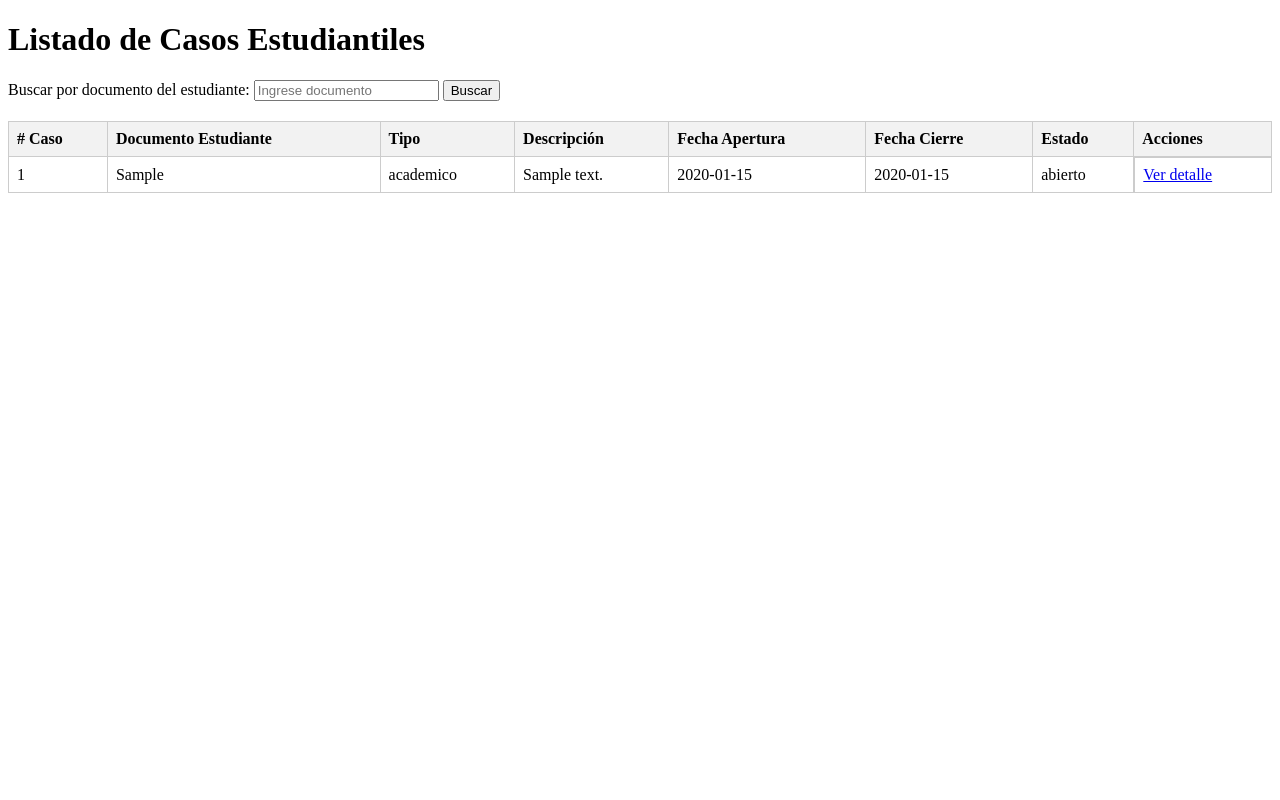
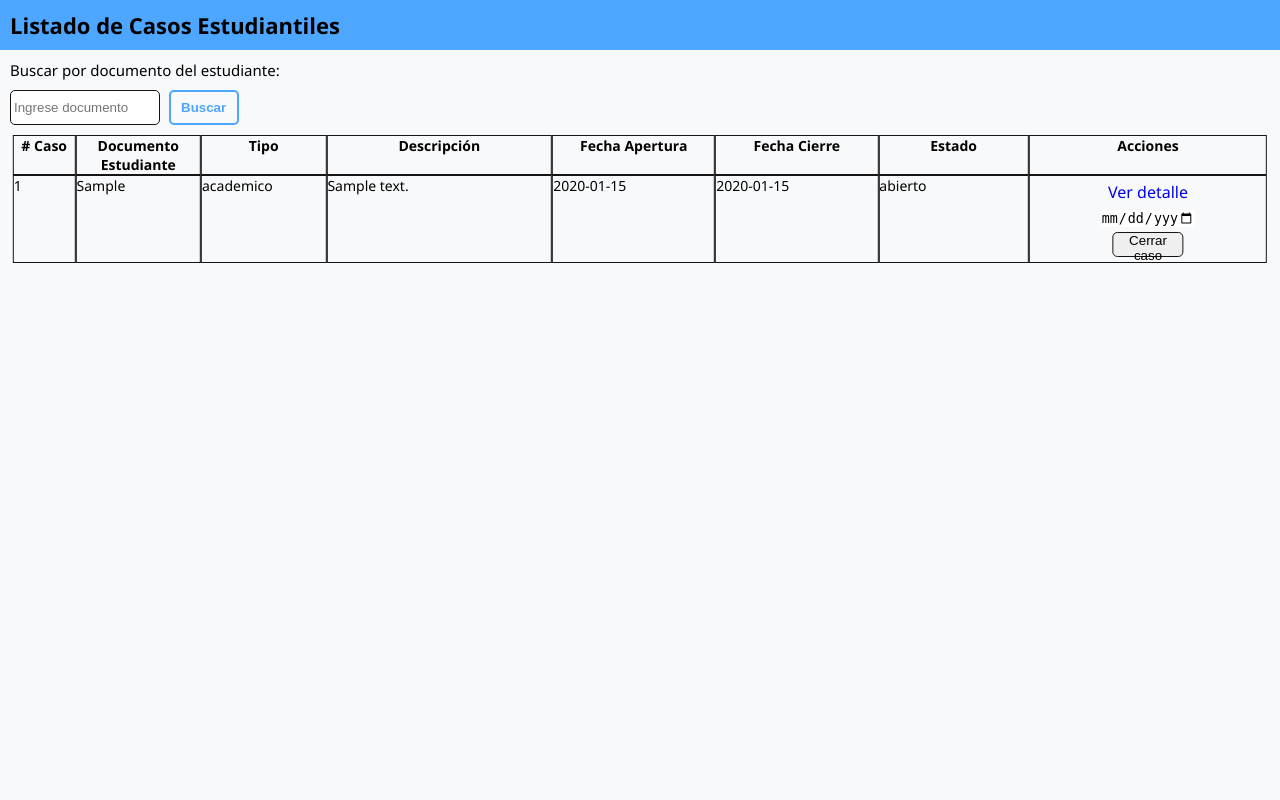
Before and after one commit to Berserk1550/Proyecto-Visionarios, a Flask app: page /casos in a window 1280 px wide. Run offline with Flask 3, Linux system fonts and the light colour scheme; tables that the repository leaves empty hold one stand-in row (values such as "Sample post").

Commit message:
listar casos terminado

```diff
--- /dev/null
+++ b/static/listar_casos.css
@@ -0,0 +1,257 @@
+*{
+    box-sizing: border-box;
+    transition: 0.5s;
+    margin: 0;
+    padding: 0;
+}
+
+body {
+    padding: 0;
+    margin: 0;
+    font-family: 'Segoe UI', Tahoma, Geneva, Verdana, sans-serif;
+    font-size: 14px;
+}
+
+#padre_ppal {
+    position: relative;
+    min-height: 100vh;
+    width: 100%;
+    flex-direction: column;
+    z-index: 1;
+    background: #F8F9FA;
+}
+
+    #padre_ppal h1 {
+        font-size: 22px;
+        background: #4DA6FF;
+        width: 100%;
+        height: 50px;
+        display: flex;
+        padding: 10px;
+    }
+
+    #padre_ppal #buscar_estudiante {
+        margin-top: 10px;
+        margin-left: 10px;
+        flex-direction: column;
+    }
+
+        #buscar_estudiante label {
+            font-weight: 500;
+            font-size: 15px;
+        }
+
+        #caja_horizontal #documento {
+            margin: 10px 0 10px 0;
+            width: 150px;
+            height: 35px;
+            border: 1px solid #151515;
+            padding: 3px;
+            border-radius: 5px;
+        }
+
+        #caja_horizontal button {
+            border: 2px solid #4DA6FF;
+            background: transparent;
+            width: 70px;
+            height: 35px;
+            color: #4DA6FF;
+            border-radius: 5px;
+            font-weight: 600;
+            margin-left: 5px;
+        }
+
+    #padre_ppal table {
+        width: 95%;
+        position: relative;
+        left: 50%;
+        transform: translateX(-50%);
+        display: flex;
+        border-collapse: collapse;
+        flex-direction: column;
+    }
+
+        table #titulos {
+            display: none;
+        }
+
+        table #informacion {
+            flex-direction: column;
+            display: flex;
+            width: 100%;
+            border: solid 1px #151515;
+            padding: 5px;
+            border-radius: 8px;
+            margin: 5px 0;
+        }
+
+            #informacion td {
+                display: flex;
+                margin: 5px 0;
+            }
+
+            #informacion p {
+                font-weight: 500;
+                margin-right: 15px;
+            }
+
+            #informacion td:nth-child(1) {
+                font-size: 22px;
+            }
+
+            #informacion .acciones {
+                flex-direction: column;
+            }
+
+                .acciones a {
+                    margin: 5px 0 10px 0;
+                    font-size: 16px;
+                    text-decoration: none;
+                }
+
+                .acciones form {
+                    width: 100%;
+                }
+
+                    form #caso_fecha_cierre {
+                        width: 40%;
+                        border: none;
+                    }
+
+                    form #btn_cerrar_caso {
+                        width: 30%;
+                        position: relative;
+                        left: 40%;
+                        transform: translateX(-40%);
+                        color: black;
+                        border: solid 1px #151515;
+                        border-radius: 5px;
+                        height: 25px;
+                    }
+
+@media screen and (min-width: 1024px) {
+
+    #padre_ppal table {
+        width: 98%;
+    }
+
+        table #titulos {
+            display: flex;
+            width: 100%;
+            flex-direction: row;
+        }
+
+        #titulos th {
+            border: solid 1px #151515;
+            width: 100%;
+        }
+
+            #titulos th:nth-child(1) {
+                width: 5%;
+                font-size: 14px;
+            }
+
+            #titulos th:nth-child(2) {
+                width: 10%;
+            }
+
+            #titulos th:nth-child(3) {
+                width: 10%;
+            }
+
+            #titulos th:nth-child(4) {
+                width: 18%;
+            }
+
+            #titulos th:nth-child(5) {
+                width: 13%;
+            }
+
+            #titulos th:nth-child(6) {
+                width: 13%;
+            }
+
+            #titulos th:nth-child(7) {
+                width: 12%;
+            }
+
+            #titulos th:nth-child(8) {
+                width: 19%;
+            }
+
+        table #informacion {
+            display: flex;
+            border: none;
+            flex-direction: row;
+            margin: 0;
+            padding: 0;
+        }
+
+            #informacion td {
+                display: flex;
+                margin: 0;
+                width: 100%;
+                border: solid 1px #151515;
+            }
+
+                #informacion td:nth-child(1) {
+                    width: 5%;
+                    font-size: 14px ;
+                }
+
+                #informacion td:nth-child(2) {
+                    width: 10%;
+                }
+
+                #informacion td:nth-child(3) {
+                    width: 10%;
+                }
+
+                #informacion td:nth-child(4) {
+                    width: 18%;
+                }
+
+                #informacion td:nth-child(5) {
+                    width: 13%;
+                }
+
+                #informacion td:nth-child(6) {
+                    width: 13%;
+                }
+
+                #informacion td:nth-child(7) {
+                    width: 12%;
+                }
+
+                #informacion td:nth-child(8) {
+                    width: 19%;
+                }
+
+            #informacion p {
+                display: none;
+            }
+
+                .acciones a {
+                    margin: 5px 0 5px 0;
+                    font-size: 16px;
+                    text-decoration: none;
+                }
+
+            #informacion .acciones {
+                text-align: center;
+            }
+
+                    form #caso_fecha_cierre {
+                        width: 40%;
+                        border: none;
+                        margin: 0 0 5px 0;
+                    }
+
+                    form #btn_cerrar_caso {
+                        display: block;
+                        left: 50%;
+                        transform: translateX(-50%);
+                        margin: 0 0 5px 0;
+                    }
+
+}
--- a/templates/listar_casos.html
+++ b/templates/listar_casos.html
@@ -2,8 +2,11 @@
 <html lang="es">
 <head>
     <meta charset="UTF-8">
+    <meta name="viewport" content="width=device-width, initial-scale=1.0">
     <title>Listado de Casos</title>
-    <style>
+
+    <link rel="stylesheet" href="../static/listar_casos.css">
+    <!-- <style>
         table {
             width: 100%;
             border-collapse: collapse;
@@ -21,22 +24,36 @@
             display: flex;
             gap: 10px;
         }
-    </style>
+    </style> -->
 </head>
 <body>
+
+    <main id="padre_ppal">
+
         <h1>Listado de Casos Estudiantiles</h1>
 
         <!-- Formulario de búsqueda por documento -->
-    <form action="{{ url_for('lista_casos') }}" method="GET">
+        <form action="{{ url_for('lista_casos') }}" method="GET" id="buscar_estudiante">
+
             <label for="documento">Buscar por documento del estudiante:</label>
+
+            <div id="caja_horizontal">
+
                 <input type="text" id="documento" name="documento" placeholder="Ingrese documento">
+
                 <button type="submit">Buscar</button>
+
+            </div>
+
         </form>
 
         <!-- Tabla de casos -->
         <table>
+
             <thead>
-            <tr>
+
+                <tr id="titulos">
+
                     <th># Caso</th>
                     <th>Documento Estudiante</th>
                     <th>Tipo</th>
@@ -45,33 +62,49 @@
                     <th>Fecha Cierre</th>
                     <th>Estado</th>
                     <th>Acciones</th>
+
                 </tr>
+
             </thead>
+
             <tbody>
+
                 {% for caso in casos %}
-            <tr>
-                <td>{{ caso.num_caso }}</td>
-                <td>{{ caso.documento }}</td>
-                <td>{{ caso.caso_tipo }}</td>
-                <td>{{ caso.caso_descripcion }}</td>
-                <td>{{ caso.caso_fecha_apertura }}</td>
-                <td>{{ caso.caso_fecha_cierre or '---' }}</td>
-                <td>{{ caso.caso_estado }}</td>
+                <tr id="informacion">
+
+                    <td><p>Caso #</p>{{ caso.num_caso }}</td>
+                    <td><p>Documento:</p>{{ caso.documento }}</td>
+                    <td><p>Tipo:</p>{{ caso.caso_tipo }}</td>
+                    <td><p>Descripción:</p>{{ caso.caso_descripcion }}</td>
+                    <td><p>Fecha Apertura:</p>{{ caso.caso_fecha_apertura }}</td>
+                    <td><p>Fecha Cierre:</p>{{ caso.caso_fecha_cierre or '---' }}</td>
+                    <td><p>Estado:</p>{{ caso.caso_estado }}</td>
                     <td class="acciones">
+
                         <!-- Botón visible para todos -->
                         <a href="{{ url_for('ver_caso', num_caso=caso.num_caso) }}">Ver detalle</a>
 
                         <!-- Botón solo para admin -->
-                    {% if session['rol'] == 'administrador' %}
                         <form action="{{ url_for('r_cerrar_caso', num_caso=caso.num_caso) }}" method="POST" style="display:inline;">
-                        <input type="date" name="caso_fecha_cierre" required>
-                        <button type="submit">Cerrar caso</button>
+
+                            <input type="date" name="caso_fecha_cierre" id="caso_fecha_cierre" required>
+
+                            <button type="submit" id="btn_cerrar_caso">Cerrar caso</button>
+
                         </form>
-                    {% endif %}
+
+
                     </td>
+
                 </tr>
+
                 {% endfor %}
+
             </tbody>
+
         </table>
+
+    </main>
+
 </body>
 </html>
```
Lines whose indentation alone changed are shown as unchanged.
